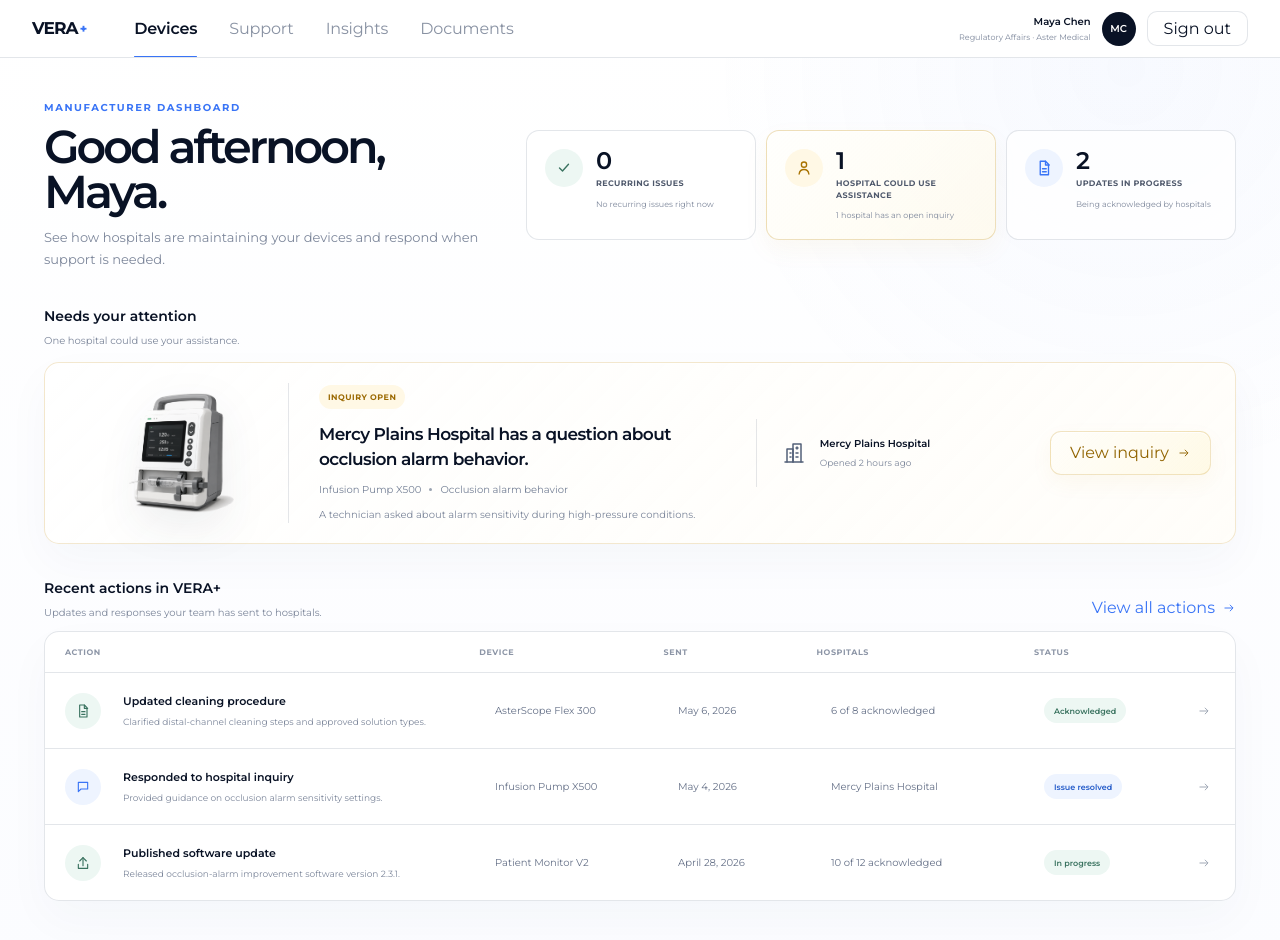
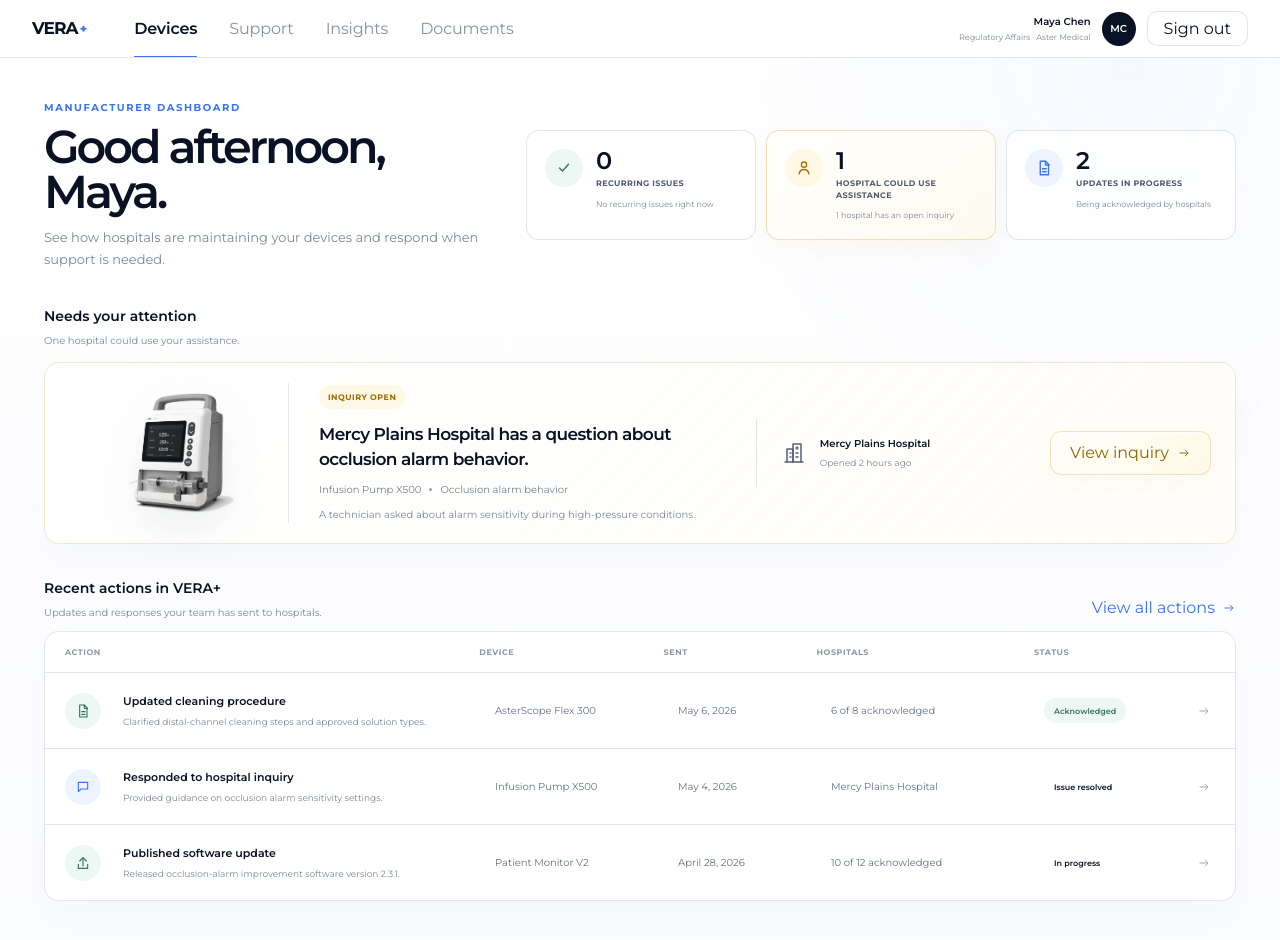
Before and after one commit to jackieauerb/CLARA, a React (Vite) app: page /manufacturer-dashboard in a window 1280 px wide. Shown: the top 940 px of the page. Built offline with nearby package versions, Linux system fonts and the light colour scheme.

Commit message:
Replace fix

```diff
--- a/src/pages/manufacturer/ManufacturerDashboard.tsx
+++ b/src/pages/manufacturer/ManufacturerDashboard.tsx
@@ -208,7 +208,7 @@ export default function ManufacturerDashboard() {
       "manufacturer-dashboard-welcomed",
     );
 
-    navigate("/");
+    navigate("/s");
   };
 
   const handleMetricClick = (metric: ManufacturerMetric) => {
@@ -537,7 +537,7 @@ export default function ManufacturerDashboard() {
                 <span
                   className={`manufacturer-action-status manufacturer-action-status--${action.status
                     .toLowerCase()
-                    .replaceAll(" ", "-")}`}
+                    .replace(/_/g, " ")}`}
                 >
                   {action.status}
                 </span>
```
